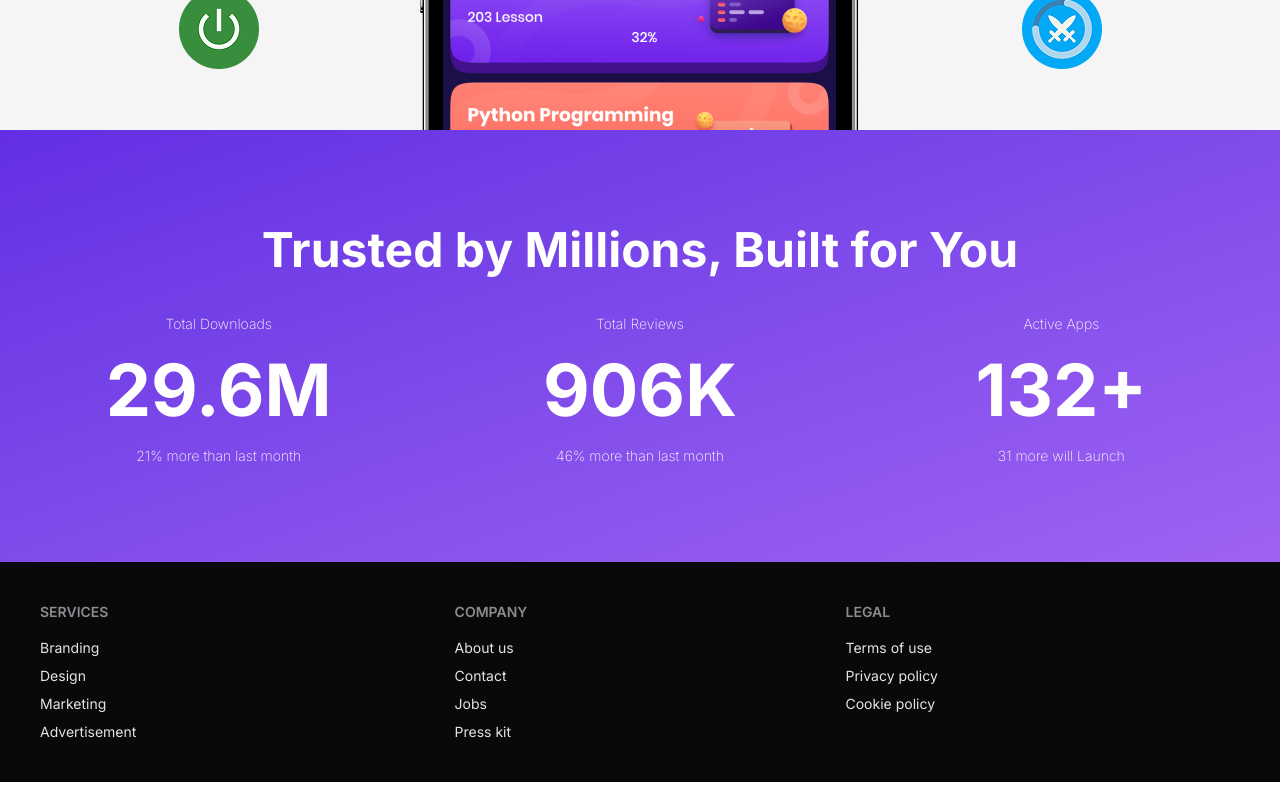
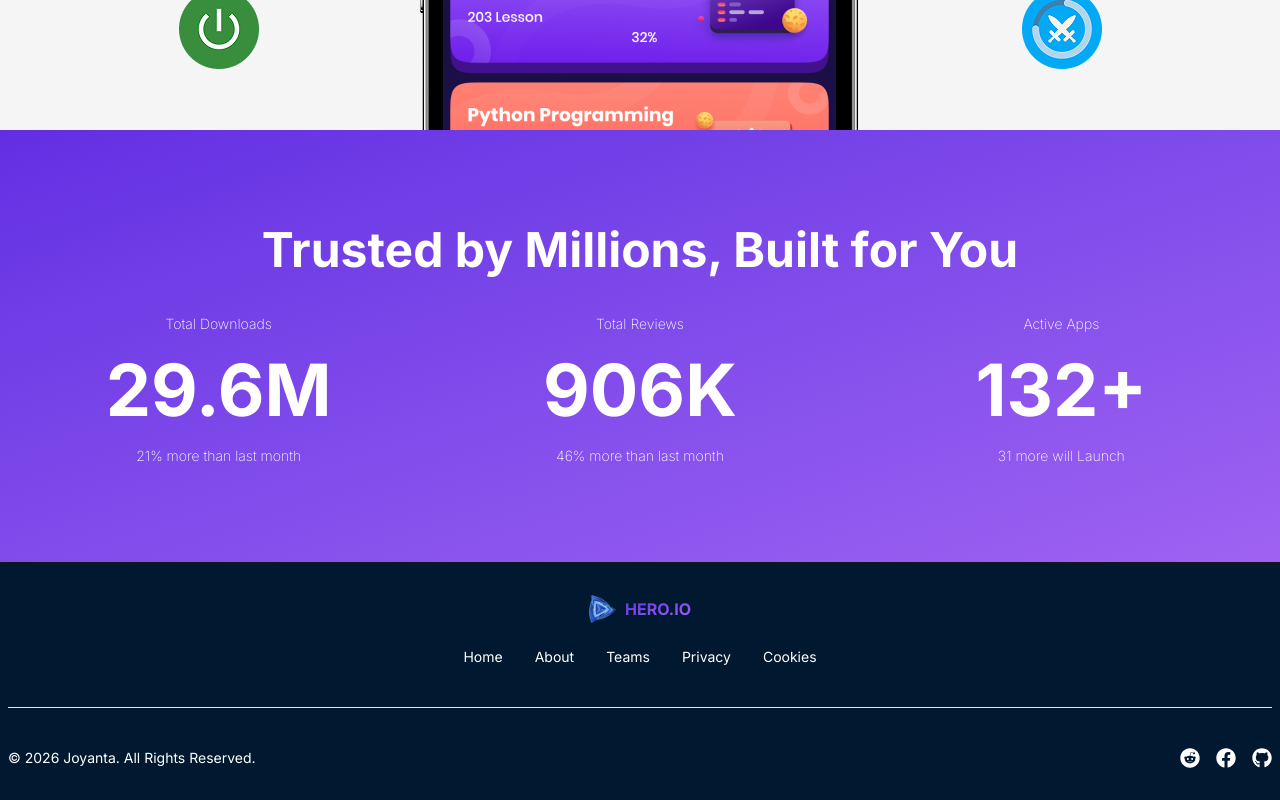
Before and after one commit to web-joyanta/hero.io, a React (Vite) app: page / in a window 1280 px wide. Shown: the part 858-1658 px from the top of the page. Built offline with nearby package versions, Linux system fonts and the light colour scheme.

Commit message:
footer UI update

```diff
--- a/src/components/Footer/Footer.jsx
+++ b/src/components/Footer/Footer.jsx
@@ -1,27 +1,98 @@
-
+import { FaFacebook, FaGithub, FaReddit } from "react-icons/fa";
+import logoImg from "../../assets/logo.png"
 const Footer = () => {
     return (
-        <footer className="footer sm:footer-horizontal bg-neutral text-neutral-content p-10">
-            <nav>
-                <h6 className="footer-title">Services</h6>
-                <a className="link link-hover">Branding</a>
-                <a className="link link-hover">Design</a>
-                <a className="link link-hover">Marketing</a>
-                <a className="link link-hover">Advertisement</a>
-            </nav>
-            <nav>
-                <h6 className="footer-title">Company</h6>
-                <a className="link link-hover">About us</a>
-                <a className="link link-hover">Contact</a>
-                <a className="link link-hover">Jobs</a>
-                <a className="link link-hover">Press kit</a>
-            </nav>
-            <nav>
-                <h6 className="footer-title">Legal</h6>
-                <a className="link link-hover">Terms of use</a>
-                <a className="link link-hover">Privacy policy</a>
-                <a className="link link-hover">Cookie policy</a>
-            </nav>
+        <footer className='bg-[#001931] shadow-sm'>
+            <hr />
+            <div className='container px-2 py-8 mx-auto'>
+                <div className='flex flex-col items-center text-center'>
+                    <div className='flex gap-2 items-center'>
+                        <img className='w-auto h-7' src={logoImg} alt='' />
+                        <span className="bg-linear-to-br from-[#632EE3] to-[#9F62F2] bg-clip-text text-transparent font-bold">HERO.IO</span>
+                    </div>
+
+                    <div className='flex flex-wrap justify-center mt-6 -mx-4 text-white'>
+                        <a
+                            href='#'
+                            className='mx-4 text-sm transition-colors duration-300 hover:text-blue-500 '
+                            aria-label='Reddit'
+                        >
+                            {' '}
+                            Home{' '}
+                        </a>
+
+                        <a
+                            href='#'
+                            className='mx-4 text-sm transition-colors duration-300 hover:text-blue-500 '
+                            aria-label='Reddit'
+                        >
+                            {' '}
+                            About{' '}
+                        </a>
+
+                        <a
+                            href='#'
+                            className='mx-4 text-sm transition-colors duration-300 hover:text-blue-500 '
+                            aria-label='Reddit'
+                        >
+                            {' '}
+                            Teams{' '}
+                        </a>
+
+                        <a
+                            href='#'
+                            className='mx-4 text-sm transition-colors duration-300 hover:text-blue-500 '
+                            aria-label='Reddit'
+                        >
+                            {' '}
+                            Privacy{' '}
+                        </a>
+
+                        <a
+                            href='#'
+                            className='mx-4 text-sm transition-colors duration-300 hover:text-blue-500 '
+                            aria-label='Reddit'
+                        >
+                            {' '}
+                            Cookies{' '}
+                        </a>
+                    </div>
+                </div>
+
+                <hr className='my-6 border-gray-200 md:my-10 ' />
+
+                <div className='flex flex-col items-center sm:flex-row sm:justify-between text-white'>
+                    <p className='text-sm '>
+                        © 2026 Joyanta. All Rights Reserved.
+                    </p>
+
+                    <div className='flex -mx-2'>
+                        <a
+                            href='#'
+                            className='mx-2  transition-colors duration-300 hover:text-blue-500 '
+                            aria-label='Reddit'
+                        >
+                            <FaReddit className='w-5 h-5 fill-current' />
+                        </a>
+
+                        <a
+                            href='#'
+                            className='mx-2  transition-colors duration-300 hover:text-blue-500 '
+                            aria-label='Facebook'
+                        >
+                            <FaFacebook className='w-5 h-5 fill-current' />
+                        </a>
+
+                        <a
+                            href='#'
+                            className='mx-2  transition-colors duration-300 hover:text-blue-500 '
+                            aria-label='Github'
+                        >
+                            <FaGithub className='w-5 h-5 fill-current' />
+                        </a>
+                    </div>
+                </div>
+            </div>
         </footer>
     );
 };
```
